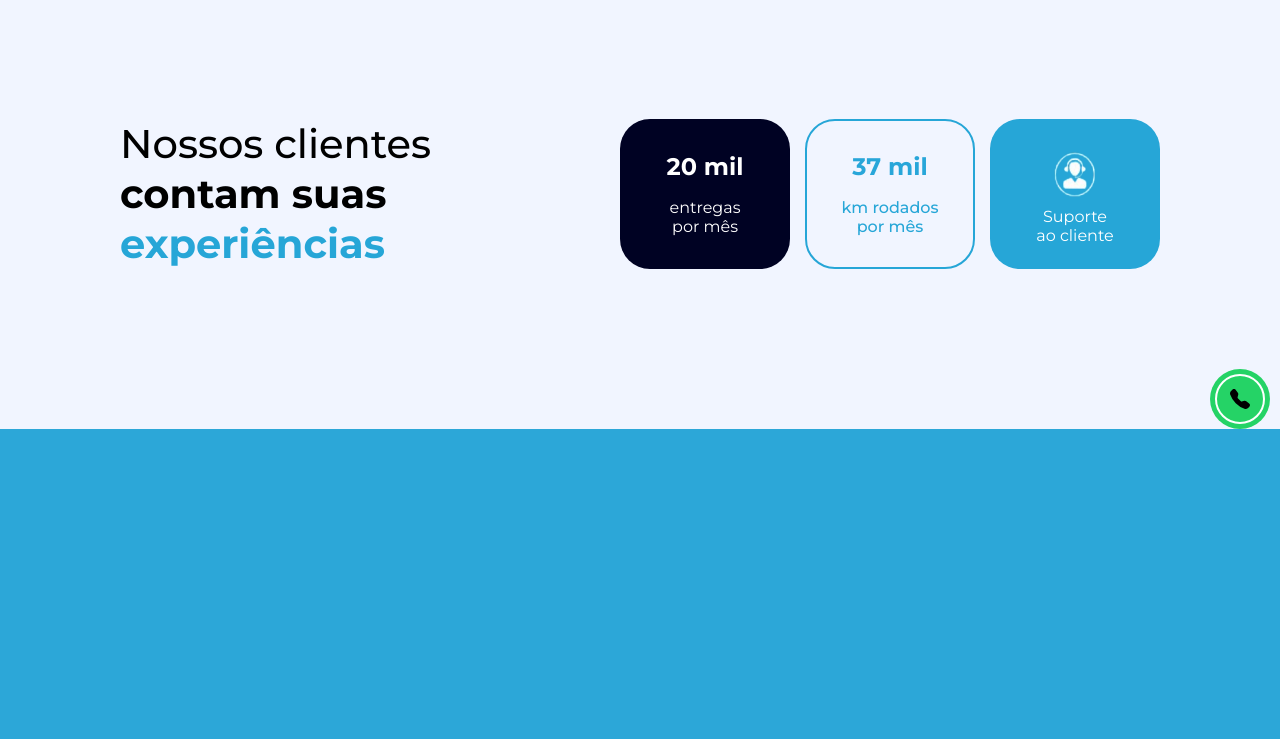
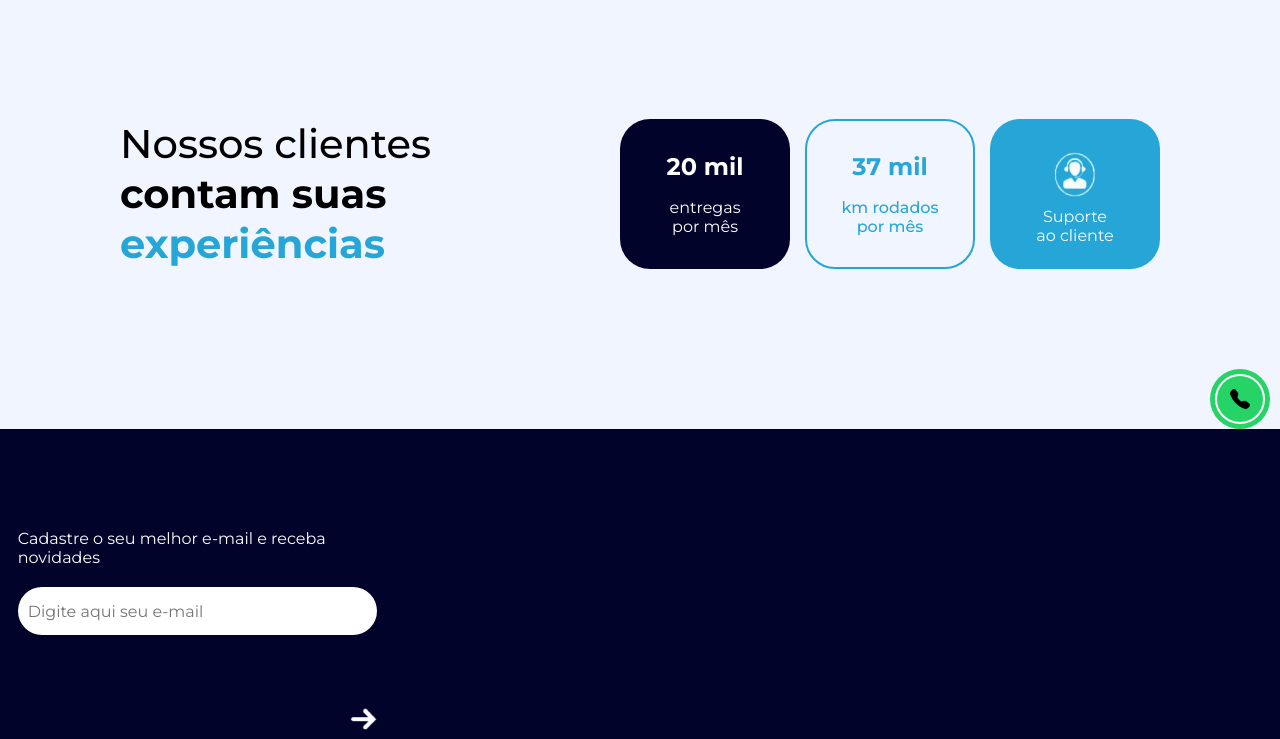
Before and after one commit to Guilhermedev9/Despacho_Rpd, a Flask app: page / in a window 1280 px wide. Shown: the part 3625-4364 px from the top of the page. Before the commit the page ends 4054 px from the top, so only its background shows below. Run offline with Flask 3, Linux system fonts and the light colour scheme.

Commit message:
Inicialização ao Footer

```diff
--- a/app/static/style.css
+++ b/app/static/style.css
@@ -20,7 +20,7 @@
     display: flex;
     align-items: center;
     justify-content: center;
-    background: #000223  !important;
+    background-color: #000223;
     height: 100px;
     gap: 40px;
 }
@@ -456,7 +456,7 @@ position: absolute;
     padding-left: 15px;
 
 }
-#icon-arrow{
+.icon-arrow{
     position: absolute;
     margin-top: -3px;
     padding-left: 1.7em;
@@ -647,7 +647,7 @@ gap: 15px;
     color: #fff;
 }
 #caixa01{
-    background-color: #000223;
+    background-color: #01032a;
     border: none;
 }
 #caixa02{
@@ -686,9 +686,47 @@ gap: 15px;
     border: none;
     border-radius: 30px;
 }
-#pp{
+#div-btn-wpp{
     width:  50px;
     height: 50px;
     border: 2px solid #fff;
     border-radius: 30px;
 }
+
+/* FOOTER*/
+#footer{
+    background-color: #01032a;
+    padding-top: 100px;
+    color: #fff;
+    font-size: 16px;
+    display: flex;
+}
+#section-footer{
+
+}
+#div-allitens-footer{
+    width: 91%;
+        max-width: 1160px;
+        margin-right: auto;
+        margin-left: auto;
+}
+#header-itens-footer{
+    flex-direction: row;
+    flex-wrap: wrap;
+}
+
+#input-footer{
+    font-size: 16px;
+    width: 100%;
+    min-height: 48px;
+    border-radius: 28px;
+    padding: 10px;
+    border: none;
+    margin-top: 20px;
+}
+#div-icon-arrow{
+    width: 38px;
+    margin-left: auto;
+    padding: 4.5rem 0px 0px 0px;
+    cursor: pointer;
+}
--- a/app/templates/index.html
+++ b/app/templates/index.html
@@ -232,7 +232,7 @@
                         <div class="div-each-item">
                             <span class="number-icon">1</span>
                                 <P class="prgs" >
-                                    Porta <img src="{{ url_for('static', filename='imgs/seta-removebg-preview.png' )}}" id="icon-arrow">
+                                    Porta <img src="{{ url_for('static', filename='imgs/icon-arrow.png' )}}" class="icon-arrow">
                                     <span class="second-iten" id="item-second-one">Porta</span>
                                      <svg xmlns="http://www.w3.org/2000/svg" width="16" height="16" fill="currentColor" class="bi bi-info-circle-fill" viewBox="0 0 16 16">
                                          <path d="M8 16A8 8 0 1 0 8 0a8 8 0 0 0 0 16m.93-9.412-1 4.705c-.07.34.029.533.304.533.194 0 .487-.07.686-.246l-.088.416c-.287.346-.92.598-1.465.598-.703 0-1.002-.422-.808-1.319l.738-3.468c.064-.293.006-.399-.287-.47l-.451-.081.082-.381 2.29-.287zM8 5.5a1 1 0 1 1 0-2 1 1 0 0 1 0 2"/>
@@ -242,7 +242,7 @@
                         <div class="div-each-item">
                             <span class="number-icon">2</span>
                                 <P class="prgs" >
-                                    Porta <img src="{{ url_for('static', filename='imgs/seta-removebg-preview.png' )}}" id="icon-arrow">
+                                    Porta <img src="{{ url_for('static', filename='imgs/icon-arrow.png' )}}" class="icon-arrow">
                                     <span class="second-iten" id="item-second-tow">Balcão</span>
                                      <svg xmlns="http://www.w3.org/2000/svg" width="16" height="16" fill="currentColor" class="bi bi-info-circle-fill" viewBox="0 0 16 16">
                                          <path d="M8 16A8 8 0 1 0 8 0a8 8 0 0 0 0 16m.93-9.412-1 4.705c-.07.34.029.533.304.533.194 0 .487-.07.686-.246l-.088.416c-.287.346-.92.598-1.465.598-.703 0-1.002-.422-.808-1.319l.738-3.468c.064-.293.006-.399-.287-.47l-.451-.081.082-.381 2.29-.287zM8 5.5a1 1 0 1 1 0-2 1 1 0 0 1 0 2"/>
@@ -252,7 +252,7 @@
                         <div class="div-each-item">
                             <span class="number-icon">3</span>
                                 <P class="prgs" >
-                                    Balcão <img src="{{ url_for('static', filename='imgs/seta-removebg-preview.png' )}}" id="icon-arrow">
+                                    Balcão <img src="{{ url_for('static', filename='imgs/icon-arrow.png' )}}" class="icon-arrow">
                                     <span class="second-iten" id="item-second-third">Balcão</span>
                                      <svg xmlns="http://www.w3.org/2000/svg" width="16" height="16" fill="currentColor" class="bi bi-info-circle-fill" viewBox="0 0 16 16">
                                          <path d="M8 16A8 8 0 1 0 8 0a8 8 0 0 0 0 16m.93-9.412-1 4.705c-.07.34.029.533.304.533.194 0 .487-.07.686-.246l-.088.416c-.287.346-.92.598-1.465.598-.703 0-1.002-.422-.808-1.319l.738-3.468c.064-.293.006-.399-.287-.47l-.451-.081.082-.381 2.29-.287zM8 5.5a1 1 0 1 1 0-2 1 1 0 0 1 0 2"/>
@@ -262,7 +262,7 @@
                         <div class="div-each-item">
                             <span class="number-icon">4</span>
                                 <P class="prgs" >
-                                    Balcão <img src="{{ url_for('static', filename='imgs/seta-removebg-preview.png' )}}" id="icon-arrow">
+                                    Balcão <img src="{{ url_for('static', filename='imgs/icon-arrow.png' )}}" class="icon-arrow">
                                     <span class="second-iten" id="item-second-quarto">Porta</span>
                                      <svg xmlns="http://www.w3.org/2000/svg" width="16" height="16" fill="currentColor" class="icon-info" viewBox="0 0 16 16">
                                          <path d="M8 16A8 8 0 1 0 8 0a8 8 0 0 0 0 16m.93-9.412-1 4.705c-.07.34.029.533.304.533.194 0 .487-.07.686-.246l-.088.416c-.287.346-.92.598-1.465.598-.703 0-1.002-.422-.808-1.319l.738-3.468c.064-.293.006-.399-.287-.47l-.451-.081.082-.381 2.29-.287zM8 5.5a1 1 0 1 1 0-2 1 1 0 0 1 0 2"/>
@@ -381,7 +381,7 @@
             </header>
             <div id="all-box-tel">
                 <button type="submit" id="button" class="divs-buttons">
-                     <div id="pp" class="divs-buttons">
+                     <div id="div-btn-wpp" class="divs-buttons">
                          <svg xmlns="http://www.w3.org/2000/svg" width="20" height="20" fill="currentColor" class="bi bi-telephone-fill" viewBox="0 0 16 16">
                              <path fill-rule="evenodd" d="M1.885.511a1.745 1.745 0 0 1 2.61.163L6.29 2.98c.329.423.445.974.315 1.494l-.547 2.19a.68.68 0 0 0 .178.643l2.457 2.457a.68.68 0 0 0 .644.178l2.189-.547a1.75 1.75 0 0 1 1.494.315l2.306 1.794c.829.645.905 1.87.163 2.611l-1.034 1.034c-.74.74-1.846 1.065-2.877.702a18.6 18.6 0 0 1-7.01-4.42 18.6 18.6 0 0 1-4.42-7.009c-.362-1.03-.037-2.137.703-2.877z"/>
                              </svg>
@@ -389,5 +389,26 @@
                 </button>
             </div>
     </section>
+    <!--  FOOTER  -->
+    <footer id="footer">
+        <section id="section-footer">
+            <!-- divs de todos os itens da section footer-->
+            <div id="div-allitens-footer">
+                <!-- div de todos os itens header footer -->
+                <header id="header-itens-footer">
+                    <!-- divs containers footer -->
+                    <div id="cnt1-footer">
+                        <p id="txt1-footer" class="texts-footer">
+                            Cadastre o seu melhor e-mail e receba novidades
+                        </p>
+                        <input type="email" placeholder="Digite aqui seu e-mail" id="input-footer" class="pll">
+                        <div id="div-icon-arrow">
+                            <img src="{{ url_for('static', filename='imgs/arrow-footer.png' )}}" id="icon-arrow">
+                        </div>
+                    </div>
+                </header>
+            </div>
+        </section>
+    </footer>
 </body>
 </html>
```
Also changed, not shown: app/static/imgs/arrow-footer.png (added), app/static/imgs/arrow-footer3.png (added), app/static/imgs/icon-arrow.png (renamed from app/static/imgs/seta-removebg-preview.png), app/static/imgs/plus.png (deleted), app/static/imgs/seta.jpg (deleted), app/static/imgs/seta.png (deleted), app/static/imgs/timer2.png (deleted), app/static/script.js (added).
